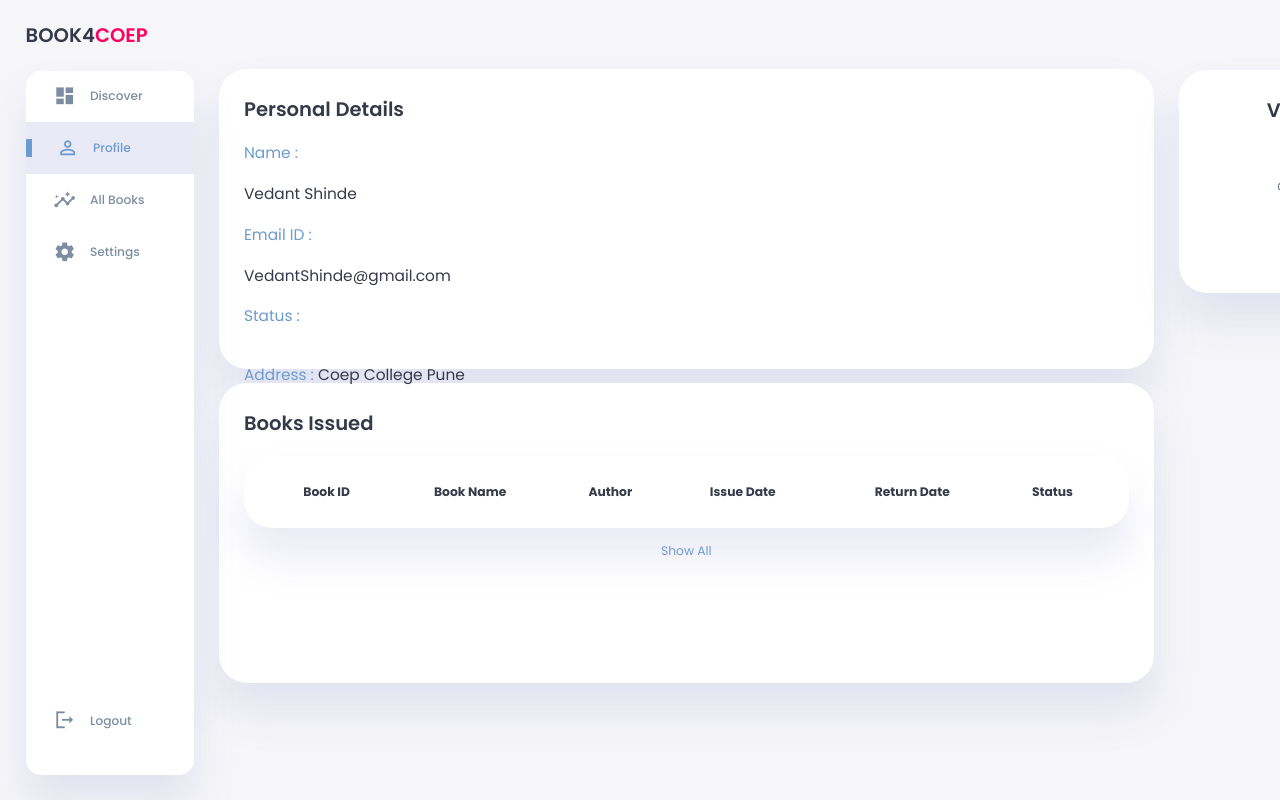
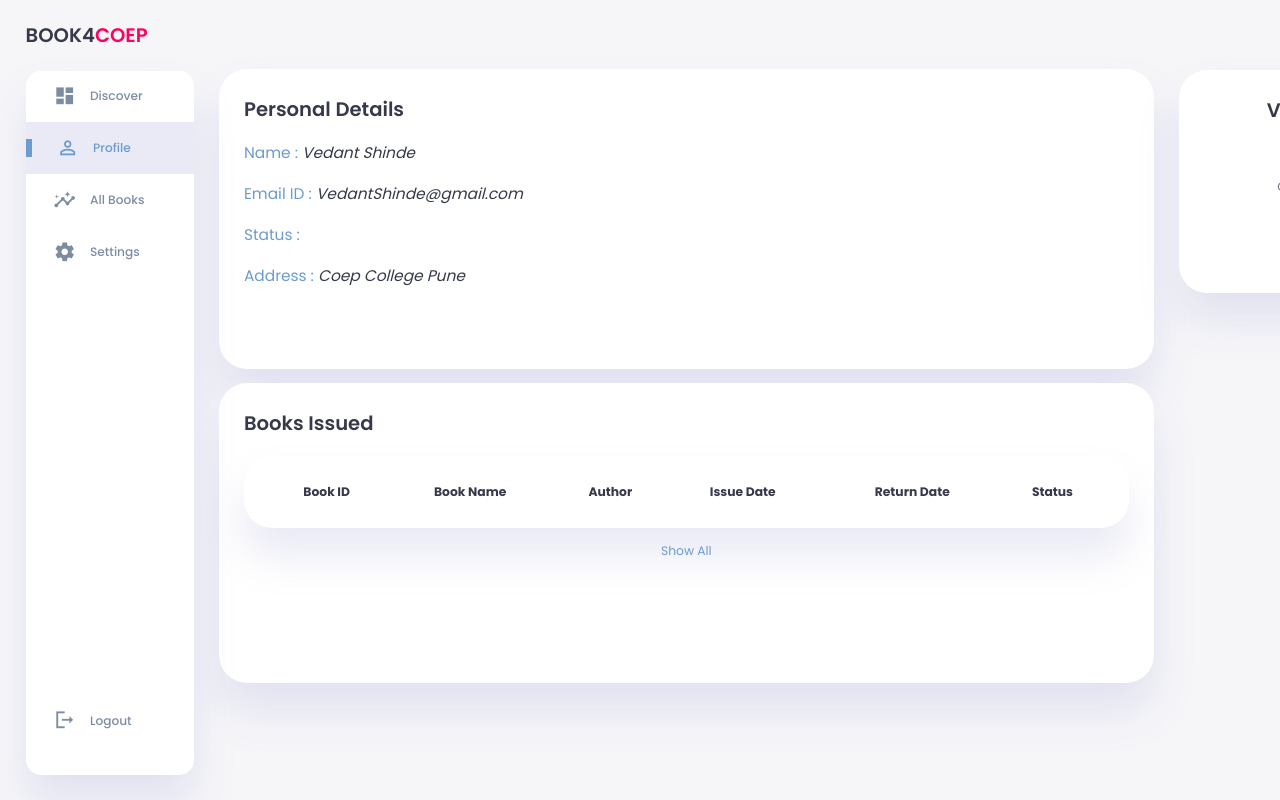
Before and after one commit to ShindeVedant12/hacknew, a plain HTML site: page profile.html in a window 1280 px wide. Shown: the top 800 px of the page. Drawn offline with nearby package versions, Linux system fonts and the light colour scheme.

Commit message:
Update profile.html

```diff
--- a/profile.html
+++ b/profile.html
@@ -73,10 +73,10 @@
 
             <!-- End of Recent Orders -->
             <div class="pd" id="pds">
-                <a ><span>Name :</span> <a id = "name">Vedant Shinde</a></a>
-                <a ><span>Email ID :</span><a id = "email"> VedantShinde@gmail.com</a></a>
-                <a ><span>Status :</span><a id = "status"> </a></a>
-                <a><span>Address :</span> Coep College Pune</a>
+                <a ><span>Name :</span> <i id = "name">Vedant Shinde</i></a>
+                <a ><span>Email ID :</span><i id = "email"> VedantShinde@gmail.com</i></a>
+                <a ><span>Status :</span><i id = "status"> </i></a>
+                <a><span>Address :</span> <i>Coep College Pune</i></a>
             </div>
             </div>
 
```
